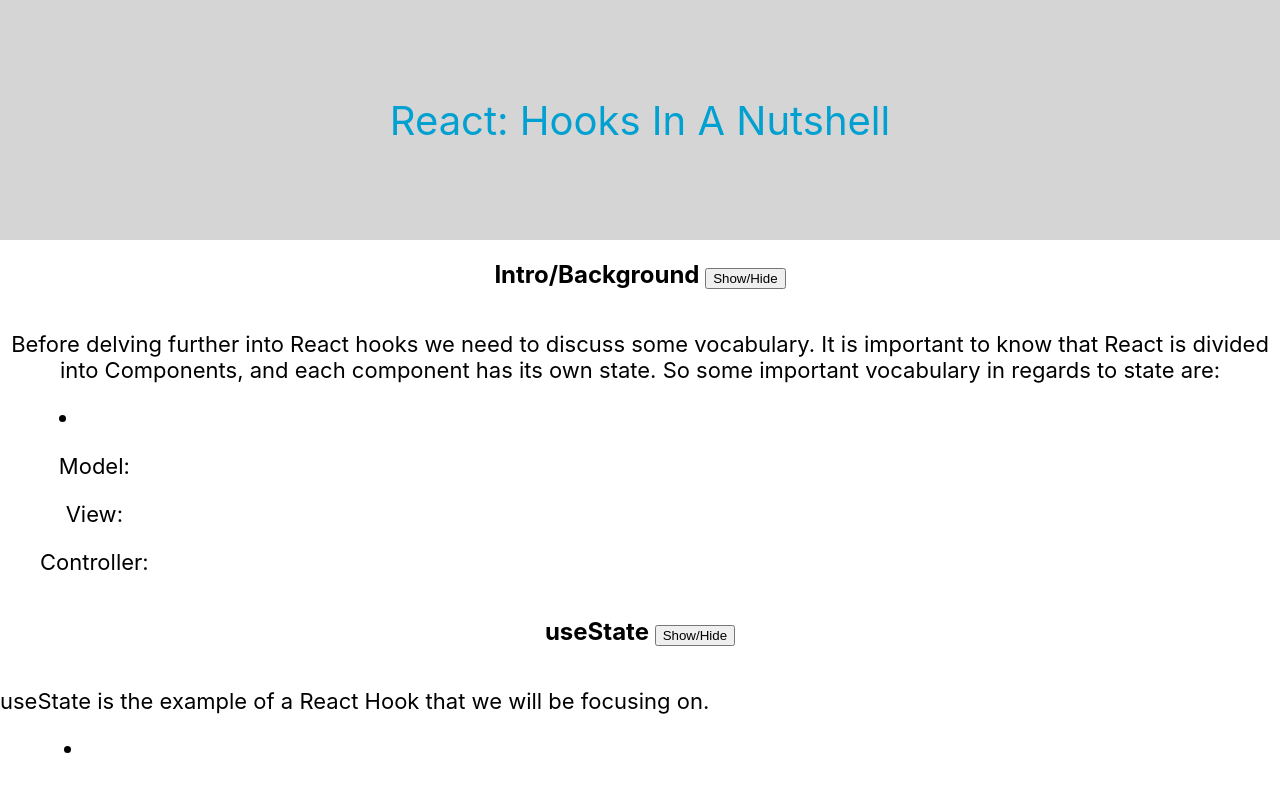
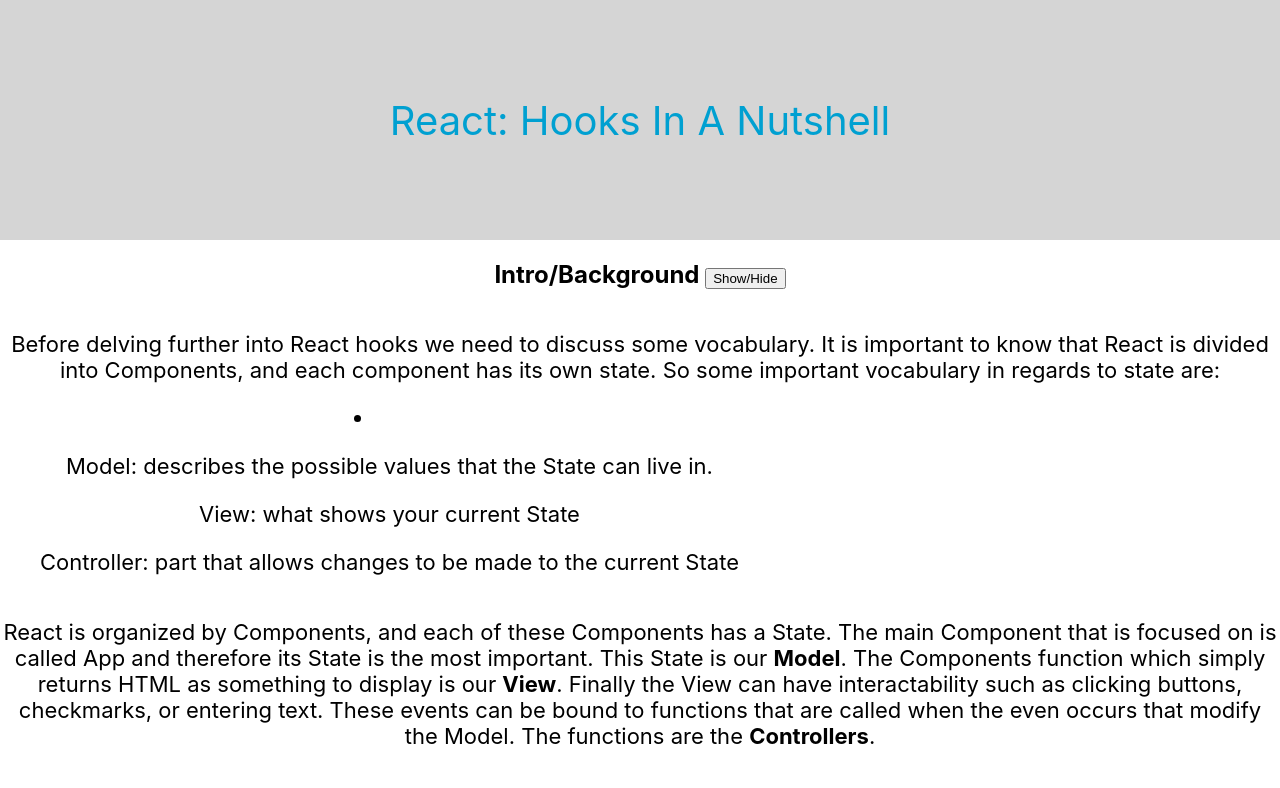
Before and after one commit to mwang840/React-In-A-nutshell, a React (Create React App) app: page / in a window 1280 px wide. Shown: the top 788 px of the page. Built offline with nearby package versions, Linux system fonts and the light colour scheme.

Commit message:
first draft text for intro

```diff
--- a/src/App.tsx
+++ b/src/App.tsx
@@ -18,10 +18,11 @@
         {intro && <div className="App-body">
       <p>Before delving further into React hooks we need to discuss some vocabulary. It is important to know that React is divided into Components, and each component has its own state. So some important vocabulary in regards to state are: </p>
       <li>
-        <ul>Model: </ul>
-        <ul>View: </ul>
-        <ul>Controller: </ul>
+        <ul>Model: describes the possible values that the State can live in.</ul>
+        <ul>View: what shows your current State</ul>
+        <ul>Controller: part that allows changes to be made to the current State</ul>
       </li>
+      <p>React is organized by Components, and each of these Components has a State. The main Component that is focused on is called App and therefore its State is the most important. This State is our <strong>Model</strong>. The Components function which simply returns HTML as something to display is our <strong>View</strong>. Finally the View can have interactability such as clicking buttons, checkmarks, or entering text. These events can be bound to functions that are called when the even occurs that modify the Model. The functions are the <strong>Controllers</strong>.</p>
       </div>}
       </div>
       <h2>useState <Button onClick={() => {setUse(!use);}}>
```
